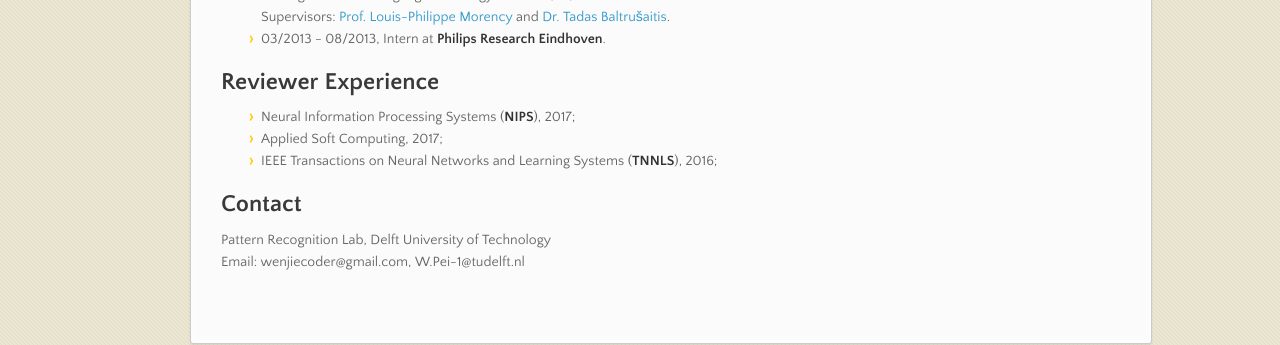
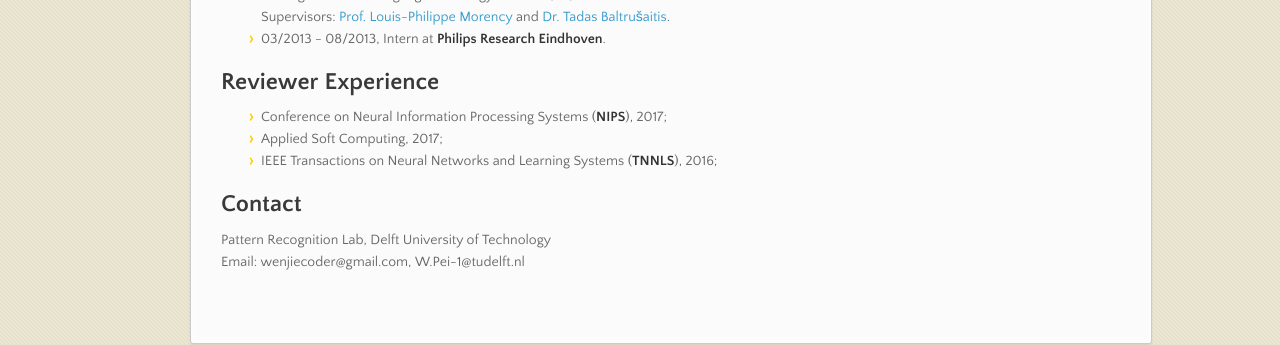
Before and after one commit to wenjiepei/wenjiepei.github.com, a Jekyll site: the page built from index.md, in a window 1280 px wide and 900 px high, scrolled down 679 px. Shown: the part 516-861 px from the top of the window. Built offline with Jekyll 4.4.1, drawn with Linux system fonts in a browser that asks for light colours; nearby versions of some CDN libraries; our own code applies the rules of GitHub Pages for plain Markdown files.

Commit message:
Update index.md

```diff
--- a/index.md
+++ b/index.md
@@ -42,7 +42,7 @@ Wenjie Pei is currently a PhD student at Pattern Recognition and Computer Vision
 - 03/2013 - 08/2013, Intern at __Philips Research Eindhoven__.
 
 ## Reviewer Experience
--  Neural Information Processing Systems (__NIPS__), 2017;
+-  Conference on Neural Information Processing Systems (__NIPS__), 2017;
 - Applied Soft Computing, 2017;
 - IEEE Transactions on Neural Networks and Learning Systems (__TNNLS__), 2016;
 
```
